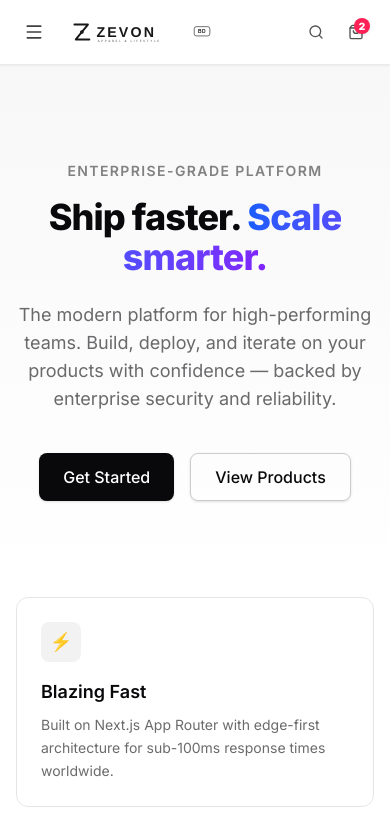
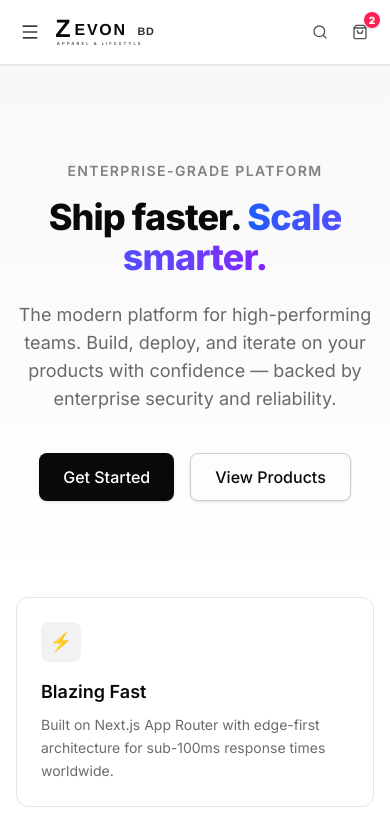
Before and after one commit to MIRNOMAN/zevon-frontend, a Next.js app: page / in a window 390 px wide. Shown: the top 839 px of the page. Built offline with nearby package versions, Linux system fonts and the light colour scheme; no server answers.

Commit message:
navbar completed work

```diff
--- a/src/app/globals.css
+++ b/src/app/globals.css
@@ -27,12 +27,13 @@
 }
 
 /* ------------------------------------------------------------------ */
-/* Global Resets                                                      */
+/* Global Resets & Smooth Transitions                                 */
 /* ------------------------------------------------------------------ */
 
 body {
   background: var(--background);
   color: var(--foreground);
+  transition: background-color 0.3s ease, color 0.3s ease;
 }
 
 /* Smooth scrolling */
@@ -40,8 +41,51 @@ html {
   scroll-behavior: smooth;
 }
 
-/* Focus ring utility */
-*:focus-visible {
+/* Clean accessible focus ring (excludes text inputs and buttons with custom focus) */
+button:focus-visible,
+a:focus-visible {
   outline: 2px solid var(--foreground);
   outline-offset: 2px;
 }
+
+input:focus,
+input:focus-visible,
+textarea:focus,
+textarea:focus-visible {
+  outline: none !important;
+  box-shadow: none !important;
+}
+
+/* ------------------------------------------------------------------ */
+/* Smooth Animations                                                  */
+/* ------------------------------------------------------------------ */
+
+@keyframes fadeInScale {
+  from {
+    opacity: 0;
+    transform: scale(0.96) translateY(-4px);
+  }
+  to {
+    opacity: 1;
+    transform: scale(1) translateY(0);
+  }
+}
+
+@keyframes slideDown {
+  from {
+    opacity: 0;
+    transform: translateY(-8px);
+  }
+  to {
+    opacity: 1;
+    transform: translateY(0);
+  }
+}
+
+.animate-fade-in-scale {
+  animation: fadeInScale 0.22s cubic-bezier(0.16, 1, 0.3, 1) forwards;
+}
+
+.animate-slide-down {
+  animation: slideDown 0.25s cubic-bezier(0.16, 1, 0.3, 1) forwards;
+}
--- a/src/components/navbar/Logo.tsx
+++ b/src/components/navbar/Logo.tsx
@@ -4,94 +4,76 @@ import { cn } from "@/lib/utils";
 
 interface LogoProps {
   className?: string;
-  isCompact?: boolean;
 }
 
-export function ZevonLogo({ className, isCompact = false }: LogoProps) {
+export function ZevonLogo({ className }: LogoProps) {
   return (
     <Link
       href="/"
       aria-label="ZEVON - Home"
       className={cn(
-        "group flex items-center transition-transform duration-200 hover:scale-[1.02] active:scale-[0.98] focus-visible:outline-none focus-visible:ring-2 focus-visible:ring-neutral-400 dark:focus-visible:ring-neutral-500 rounded-lg p-1",
+        "group flex items-center transition-transform duration-200 hover:scale-[1.02] active:scale-[0.98] focus-visible:outline-none focus-visible:ring-2 focus-visible:ring-neutral-400 dark:focus-visible:ring-neutral-500 rounded-lg py-1 pr-2",
         className
       )}
     >
       <svg
         xmlns="http://www.w3.org/2000/svg"
-        viewBox={isCompact ? "0 0 70 90" : "0 0 460 90"}
-        className="h-8 sm:h-9 md:h-10 w-auto text-neutral-900 dark:text-neutral-100 transition-colors duration-200"
+        viewBox="0 0 240 56"
+        className="h-8 sm:h-9 md:h-10 w-auto text-current transition-colors duration-200"
         fill="none"
       >
-        {/* Minimal Geometric Z Monogram */}
-        <g
-          fill="none"
-          stroke="currentColor"
-          strokeWidth="5.5"
-          strokeLinecap="round"
-          strokeLinejoin="round"
+        {/* Main Wordmark Group: Large 'Z' + Smaller 'EVON' + 'BD' */}
+        <g fill="currentColor">
+          {/* Prominent Large 'Z' */}
+          <text
+            x="2"
+            y="36"
+            fontFamily="'Montserrat', 'Helvetica Neue', 'Outfit', sans-serif"
+            fontSize="44"
+            fontWeight="900"
+            letterSpacing="0.5"
           >
-          <path d="M 18 24 L 56 24 L 22 66 L 60 66" />
-          <circle cx="39" cy="45" r="2.5" fill="currentColor" />
-        </g>
-
-        {!isCompact && (
-          <>
-            {/* Wordmark: ZEVON */}
-            <text
-              x="80"
-              y="58"
-              fill="currentColor"
-              fontFamily="'Montserrat', 'Helvetica Neue', 'Outfit', sans-serif"
-              fontSize="40"
-              fontWeight="900"
-              letterSpacing="6"
-            >
-              ZEVON
+            Z
           </text>
 
-            {/* High-End Capsule Badge: BD */}
-            <g transform="translate(355, 30)">
-              <rect
-                x="0"
-                y="0"
-                width="44"
-                height="26"
-                rx="6"
-                fill="none"
-                stroke="currentColor"
-                strokeWidth="2"
+          {/* Medium 'EVON' */}
+          <text
+            x="36"
+            y="34"
+            fontFamily="'Montserrat', 'Helvetica Neue', 'Outfit', sans-serif"
+            fontSize="28"
+            fontWeight="900"
+            letterSpacing="3"
+          >
+            EVON
+          </text>
+
+          {/* 'BD' Suffix */}
+          <text
+            x="146"
+            y="34"
+            fontFamily="'Montserrat', 'Helvetica Neue', 'Outfit', sans-serif"
+            fontSize="19"
+            fontWeight="900"
+            letterSpacing="1.5"
             opacity="0.85"
-              />
-              <text
-                x="22"
-                y="18"
-                fill="currentColor"
-                fontFamily="'Montserrat', sans-serif"
-                fontSize="14"
-                fontWeight="800"
-                letterSpacing="1"
-                textAnchor="middle"
           >
             BD
           </text>
-            </g>
 
           {/* Subtitle Tagline */}
           <text
-              x="83"
-              y="74"
-              fill="currentColor"
-              opacity="0.55"
+            x="5"
+            y="50"
+            opacity="0.6"
             fontFamily="'Montserrat', 'Inter', sans-serif"
-              fontSize="8.5"
-              fontWeight="600"
-              letterSpacing="4.5"
+            fontSize="7.5"
+            fontWeight="700"
+            letterSpacing="3.6"
           >
             APPAREL &amp; LIFESTYLE
           </text>
-          </>
-        )}
+        </g>
       </svg>
     </Link>
   );
--- a/src/components/navbar/NavActions.tsx
+++ b/src/components/navbar/NavActions.tsx
@@ -56,7 +56,7 @@ export function NavActions({
       >
         <Heart className="h-4 w-4 transition-transform active:scale-90" />
         {wishlistCount > 0 && (
-          <span className="absolute 0 top-1 right-1 flex h-4 min-w-4 items-center justify-center rounded-full bg-neutral-900 dark:bg-white text-[10px] font-black text-white dark:text-neutral-950 px-1 shadow-sm">
+          <span className="absolute -top-0.5 -right-0.5 flex h-4 min-w-4 items-center justify-center rounded-full bg-neutral-900 dark:bg-white text-[10px] font-black text-white dark:text-neutral-950 px-1 shadow-sm">
             {wishlistCount}
           </span>
         )}
@@ -74,7 +74,7 @@ export function NavActions({
       >
         <ShoppingBag className="h-4 w-4 transition-transform active:scale-90" />
         {cartCount > 0 && (
-          <span className="absolute top-1 right-1 flex h-4 min-w-4 items-center justify-center rounded-full bg-rose-500 text-[10px] font-black text-white px-1 shadow-sm animate-in zoom-in-50">
+          <span className="absolute -top-0.5 -right-0.5 flex h-4 min-w-4 items-center justify-center rounded-full bg-rose-500 text-[10px] font-black text-white px-1 shadow-sm animate-in zoom-in-50">
             {cartCount}
           </span>
         )}
--- a/src/components/navbar/NavDropdown.tsx
+++ b/src/components/navbar/NavDropdown.tsx
@@ -83,7 +83,7 @@ export function NavDropdown({ category }: NavDropdownProps) {
       {isOpen && (
         <div
           className={cn(
-            "absolute left-1/2 -translate-x-1/2 top-full pt-2 z-50 w-80 sm:w-96 animate-in fade-in-0 zoom-in-95 duration-200"
+            "absolute left-1/2 -translate-x-1/2 top-full pt-2 z-50 w-80 sm:w-96 animate-fade-in-scale"
           )}
         >
           <div className="relative overflow-hidden rounded-2xl bg-white/95 dark:bg-neutral-900/95 backdrop-blur-md border border-neutral-200/80 dark:border-neutral-800 p-3 shadow-2xl ring-1 ring-black/5 dark:ring-white/10">
--- a/src/components/navbar/Navbar.tsx
+++ b/src/components/navbar/Navbar.tsx
@@ -30,16 +30,16 @@ export function Navbar({
       <header
         className={cn(
           "sticky top-0 z-40 w-full transition-all duration-300",
-          "bg-white/90 dark:bg-neutral-950/90 backdrop-blur-md",
-          "border-b border-neutral-200/80 dark:border-neutral-800/80 shadow-xs",
+          "bg-background/80 backdrop-blur-md",
+          "border-b border-foreground/10 text-foreground shadow-xs",
           className
         )}
       >
-        <div className="mx-auto flex h-16 max-w-7xl items-center justify-between px-4 sm:px-6 lg:px-8">
+        <div className="mx-auto flex h-16 max-w-7xl items-center justify-between px-3 sm:px-6 lg:px-8">
           {/* ========================================================= */}
           {/* 1. Left Section: Logo (Desktop) & Hamburger (Mobile)      */}
           {/* ========================================================= */}
-          <div className="flex items-center gap-3">
+          <div className="flex items-center gap-1.5 sm:gap-3 shrink-0">
             {/* Mobile Hamburger Button */}
             <button
               type="button"
--- a/src/components/navbar/UserProfileDropdown.tsx
+++ b/src/components/navbar/UserProfileDropdown.tsx
@@ -58,7 +58,7 @@ export function UserProfileDropdown({
 
       {/* Popover Card */}
       {isOpen && (
-        <div className="absolute right-0 top-full mt-2 w-64 rounded-2xl bg-white/95 dark:bg-neutral-900/95 backdrop-blur-md border border-neutral-200/80 dark:border-neutral-800 p-2 shadow-2xl ring-1 ring-black/5 dark:ring-white/10 z-50 animate-in fade-in-0 zoom-in-95 duration-150">
+        <div className="absolute right-0 top-full mt-2 w-64 rounded-2xl bg-white/95 dark:bg-neutral-900/95 backdrop-blur-md border border-neutral-200/80 dark:border-neutral-800 p-2 shadow-2xl ring-1 ring-black/5 dark:ring-white/10 z-50 animate-fade-in-scale">
           {/* User Header Summary */}
           {isLoggedIn ? (
             <div className="px-3 py-2.5 mb-1.5 border-b border-neutral-100 dark:border-neutral-800/80">
--- /dev/null
+++ b/src/components/ui/badge.tsx
@@ -0,0 +1,33 @@
+import * as React from "react";
+import { cn } from "@/lib/utils";
+
+export interface BadgeProps extends React.HTMLAttributes<HTMLDivElement> {
+  variant?: "default" | "secondary" | "destructive" | "outline" | "sale" | "new";
+}
+
+function Badge({ className, variant = "default", ...props }: BadgeProps) {
+  const variantStyles = {
+    default:
+      "border-transparent bg-neutral-900 text-neutral-50 hover:bg-neutral-900/80 dark:bg-neutral-50 dark:text-neutral-900 dark:hover:bg-neutral-50/80",
+    secondary:
+      "border-transparent bg-neutral-100 text-neutral-900 hover:bg-neutral-100/80 dark:bg-neutral-800 dark:text-neutral-50 dark:hover:bg-neutral-800/80",
+    destructive:
+      "border-transparent bg-rose-500 text-neutral-50 hover:bg-rose-500/80 dark:bg-rose-900 dark:text-neutral-50 dark:hover:bg-rose-900/80",
+    outline: "text-neutral-950 dark:text-neutral-50 border-neutral-200 dark:border-neutral-800",
+    sale: "border-transparent bg-rose-500 text-white font-black tracking-wider shadow-sm shadow-rose-500/30 animate-pulse",
+    new: "border-transparent bg-neutral-900 text-white dark:bg-white dark:text-neutral-950 font-black tracking-wider",
+  };
+
+  return (
+    <div
+      className={cn(
+        "inline-flex items-center rounded-full border px-2 py-0.5 text-xs font-semibold transition-colors focus:outline-none focus:ring-2 focus:ring-neutral-950 focus:ring-offset-2",
+        variantStyles[variant],
+        className
+      )}
+      {...props}
+    />
+  );
+}
+
+export { Badge };
```
Also changed, not shown: src/components/navbar/CartDrawer.tsx (+18 -18 lines), src/components/navbar/DesktopNav.tsx (+6 -9 lines), src/components/navbar/LanguageSwitcher.tsx (+62 -8 lines), src/components/navbar/MobileDrawer.tsx (+12 -15 lines), src/components/navbar/SearchModal.tsx (+9 -5 lines). Lines whose indentation alone changed are shown as unchanged.
